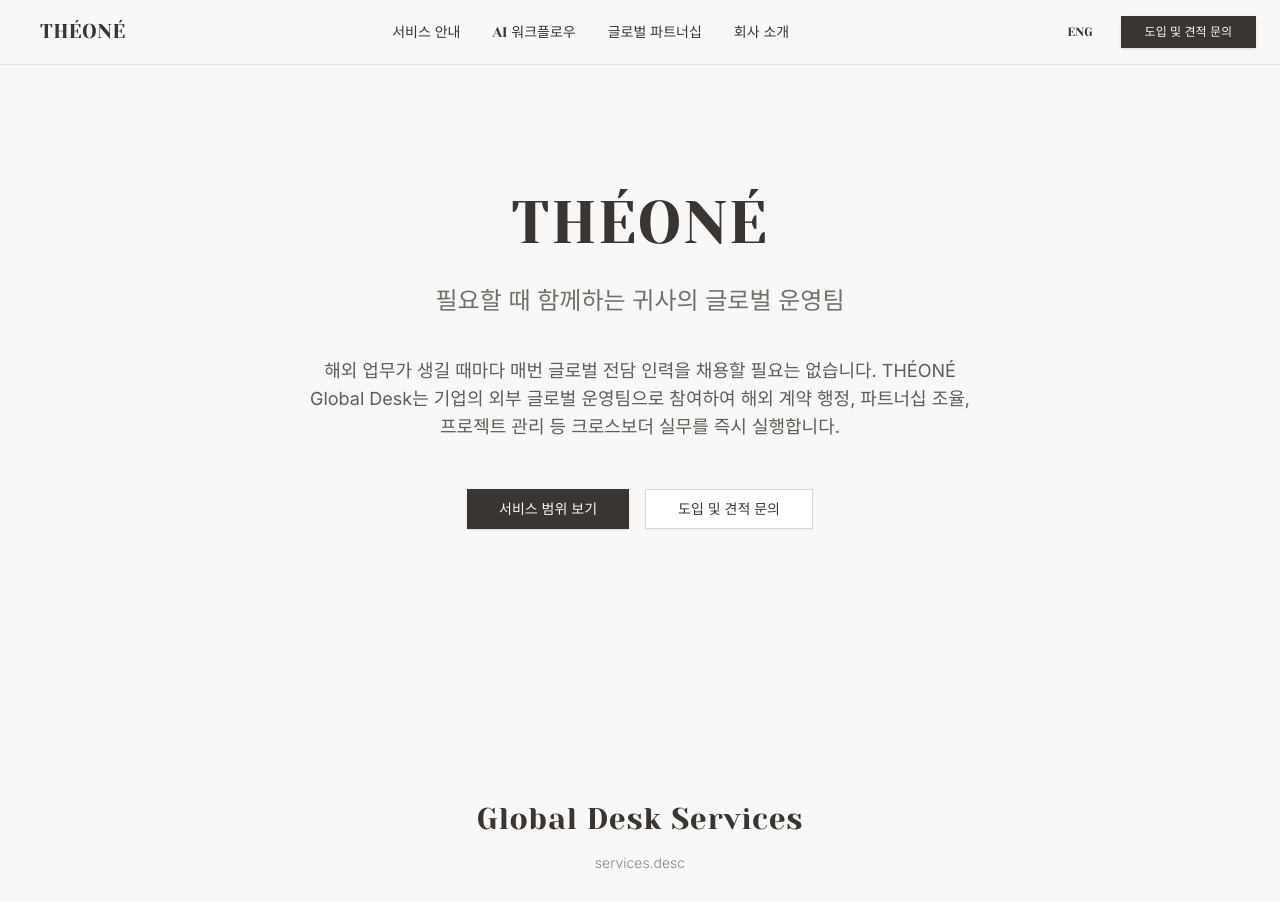
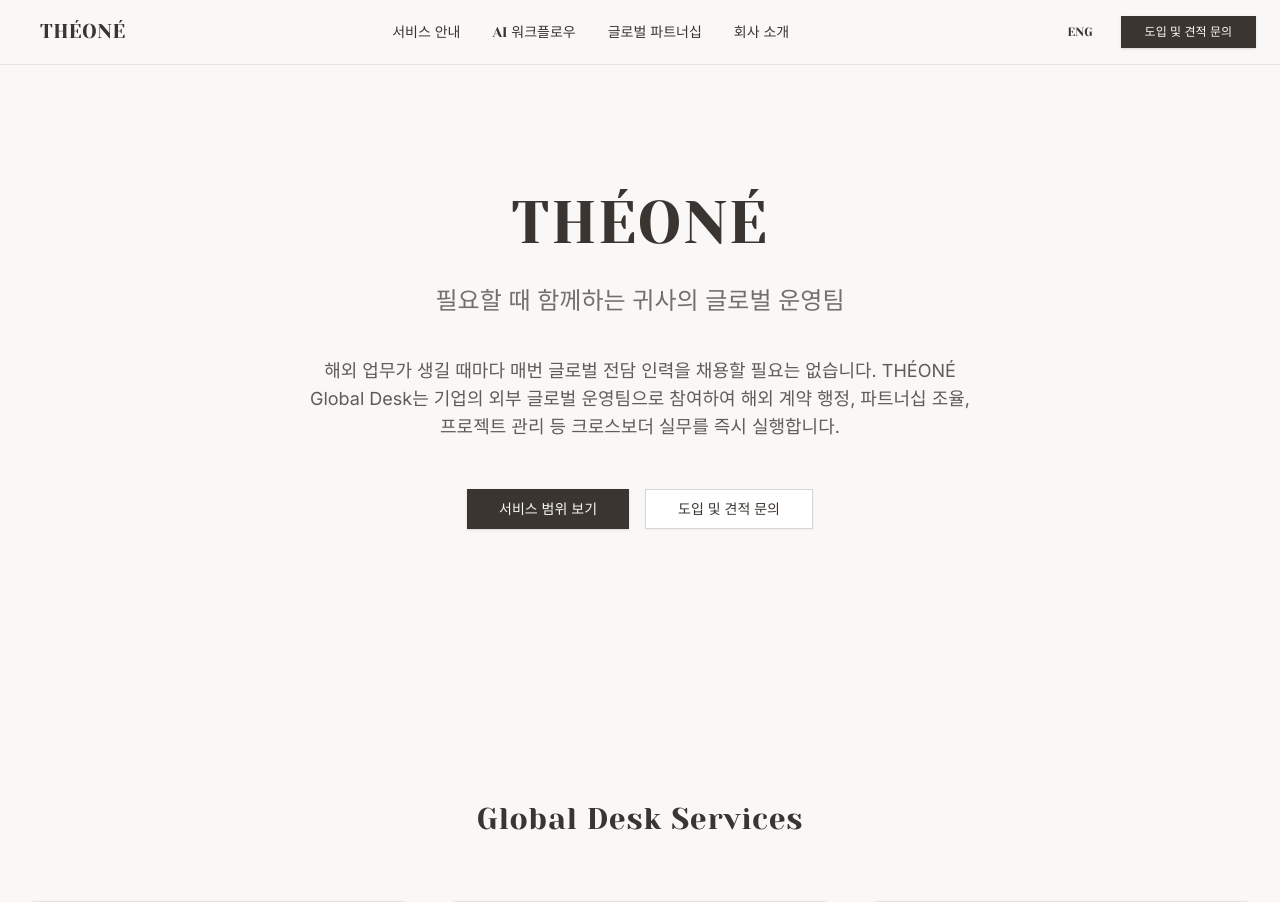
Before and after one commit to tteehhaa/theo-ne-landing, a React (Vite) app: page / in a window 1280 px wide. Shown: the top 902 px of the page. Built offline with nearby package versions, Linux system fonts and the light colour scheme.

Commit message:
Update ServiceSection.tsx

```diff
--- a/src/components/sections/ServiceSection.tsx
+++ b/src/components/sections/ServiceSection.tsx
@@ -11,7 +11,6 @@
     <section id="services" className="py-24 container mx-auto px-6">
       <div className="text-center mb-16">
         <h2 className="text-3xl font-serif tracking-wide mb-4 text-charcoal">{t('services.title')}</h2>
-        <p className="text-sm font-light text-charcoal/60">{t('services.desc')}</p>
       </div>
 
       <div className="grid grid-cols-1 md:grid-cols-3 gap-8">
```
